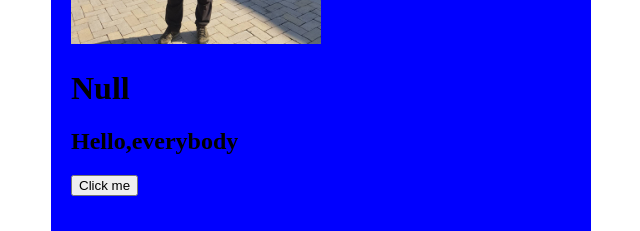
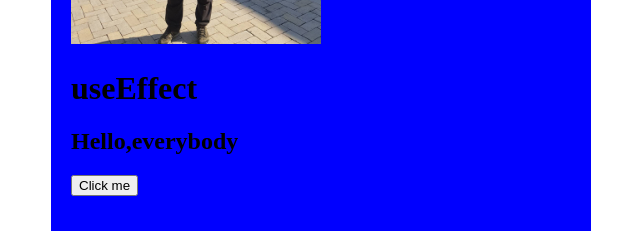
Before and after one commit to Genya10/react-edit, a React (Vite) app: page / in a window 1280 px wide. Shown: the part 317-548 px from the top of the page, without its empty margins (437-1077 px from the left). Built offline with nearby package versions, Linux system fonts and the light colour scheme.

Commit message:
add useEffect with setTimeout

```diff
--- a/src/App.jsx
+++ b/src/App.jsx
@@ -1,19 +1,34 @@
-import { useState } from "react";
+import { useState, useEffect } from "react";
 import { Details } from "./Details";
+import cl from "./Details.module.scss";
 
 function App() {
+  const [details, setDetails] = useState({
+    isLoading: true,
+    title: "useEffect",
+    description: "Hello,everybody",
+    buttonText: "Click me",
+  });
 
-const [details, setDetails] = useState({
-  title:'Null',
-  description:'Hello,everybody',
-  buttonText:'Click me'
-})
+  useEffect(() => {
+    const timeout = setTimeout(() => {
+      setDetails((prev) => ({ ...prev, isLoading: false }));
+    }, 2000);
+    return ()=>{
+      clearTimeout(timeout);
+    }
+  });
+
 
   return (
-    <div>
-     <Details
-       details={details} setDetails={setDetails}
-      />
+    <div className={cl.container}>
+      <img src="./iam.jpg" width={250} />
+      {details.isLoading ? (
+        <p>Loading...</p>
+      ) : (
+        <Details details={details} setDetails={setDetails} />
+      )}
+      <p className={cl.text}>My third vite app</p>
     </div>
   );
 }
--- a/src/Details.jsx
+++ b/src/Details.jsx
@@ -3,8 +3,7 @@ import cl from './Details.module.scss'
 export const Details = ({details, setDetails}) => {
   return (
     <div>
-      <div className={cl.container}>
-        <img src="./iam.jpg" width={250} />
+      <div >
         <div>
          <h1>{details.title}</h1>
          <h2>{details.description}</h2>
@@ -13,13 +12,13 @@ export const Details = ({details, setDetails}) => {
                  setDetails(prev => {
                     return {
                         ...prev,
-                        title: prev.title + '...'
+                        description: prev.description + '+new'
                     }
                  })
             }}>{details.buttonText}</button>
          </div>
         </div>
-        <p className={cl.text}>My third vite app</p>
+
       </div>
     </div>
   );
```
